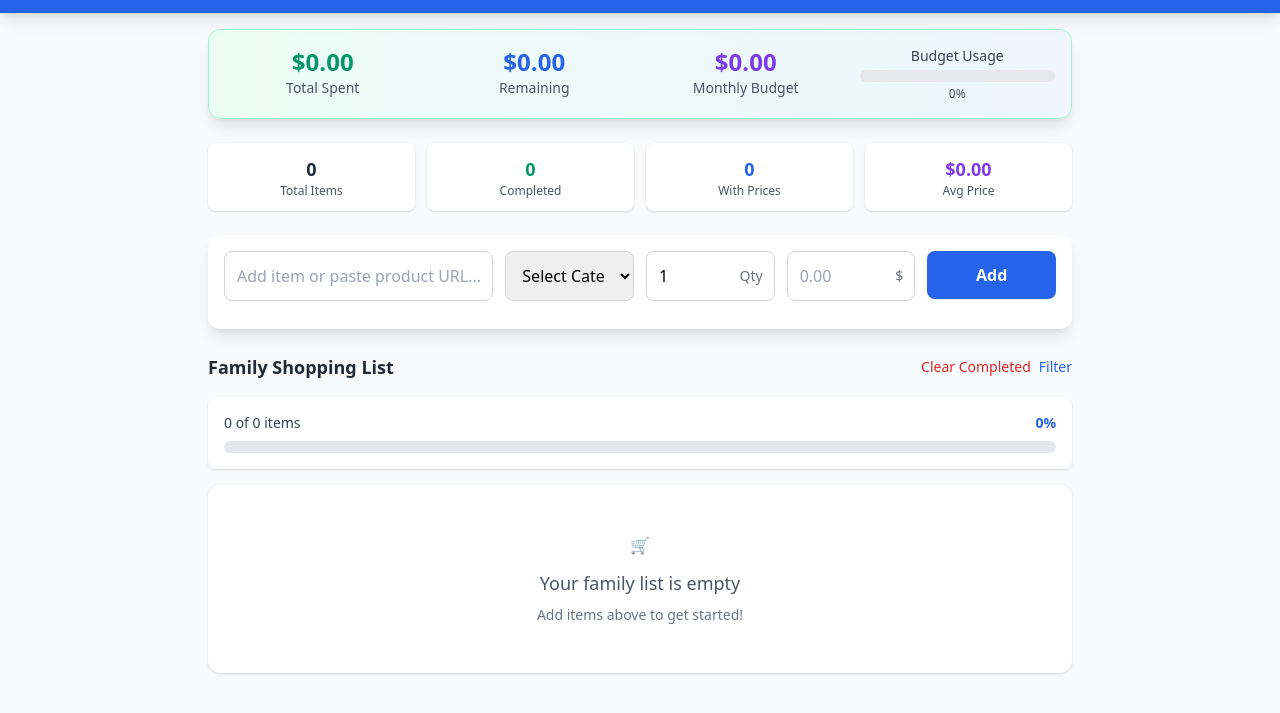
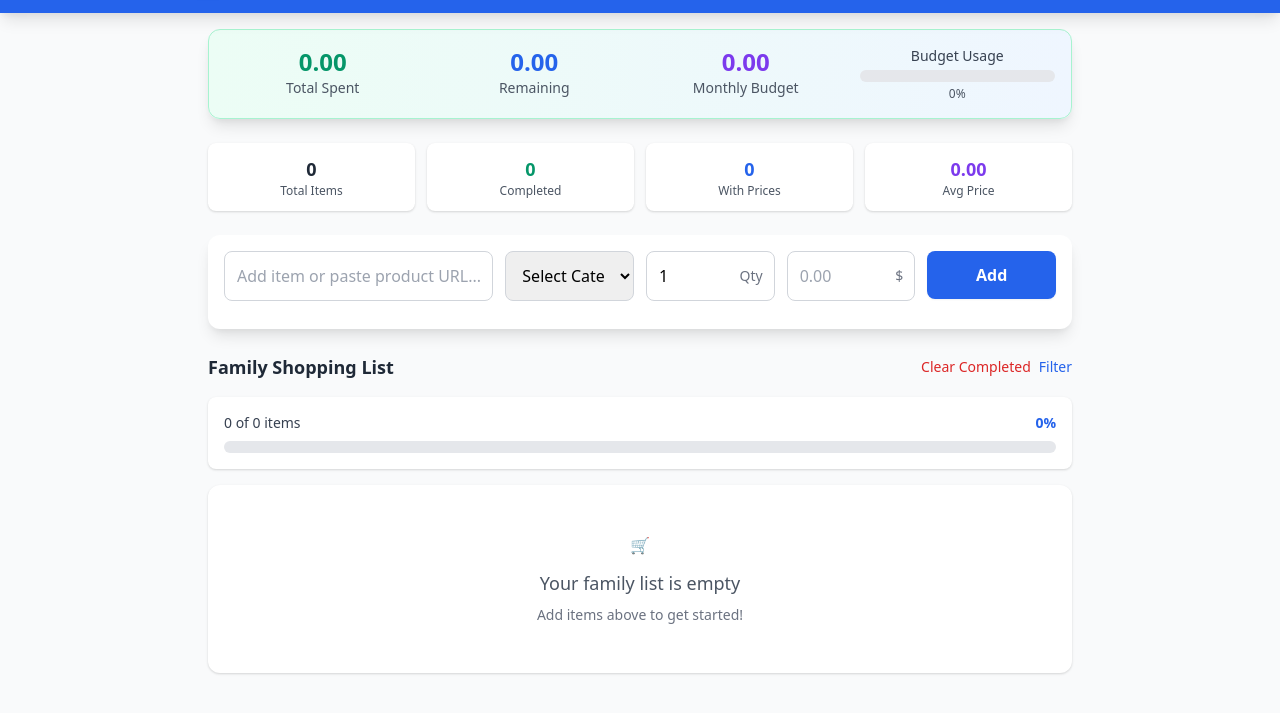
Before and after one commit to Aktiar0403/Shukku-List-1.1, a website with bundled scripts: page index.html in a window 1280 px wide. Shown: the part 51-764 px from the top of the page. Built offline with nearby package versions, Linux system fonts and the light colour scheme; no server answers.

Commit message:
errererere

```diff
--- a/index.html
+++ b/index.html
@@ -93,15 +93,15 @@
     <section class="mb-6 bg-gradient-to-r from-green-50 to-blue-50 rounded-xl shadow-lg p-4 border border-green-200" id="spendingSummary">
       <div class="grid grid-cols-2 md:grid-cols-4 gap-4 text-center">
         <div>
-          <div class="text-2xl font-bold text-green-600" id="totalSpent">$0.00</div>
+          <div class="text-2xl font-bold text-green-600" id="totalSpent">0.00</div>
           <div class="text-sm text-gray-600">Total Spent</div>
         </div>
         <div>
-          <div class="text-2xl font-bold text-blue-600" id="remainingBudget">$0.00</div>
+          <div class="text-2xl font-bold text-blue-600" id="remainingBudget">0.00</div>
           <div class="text-sm text-gray-600">Remaining</div>
         </div>
         <div>
-          <div class="text-2xl font-bold text-purple-600" id="budgetAmount">$0.00</div>
+          <div class="text-2xl font-bold text-purple-600" id="budgetAmount">0.00</div>
           <div class="text-sm text-gray-600">Monthly Budget</div>
         </div>
         <div>
@@ -129,7 +129,7 @@
         <div class="text-xs text-gray-600">With Prices</div>
       </div>
       <div class="bg-white p-3 rounded-lg shadow text-center">
-        <div class="text-lg font-bold text-purple-600" id="avgPrice">$0.00</div>
+        <div class="text-lg font-bold text-purple-600" id="avgPrice">0.00</div>
         <div class="text-xs text-gray-600">Avg Price</div>
       </div>
     </section>
```
